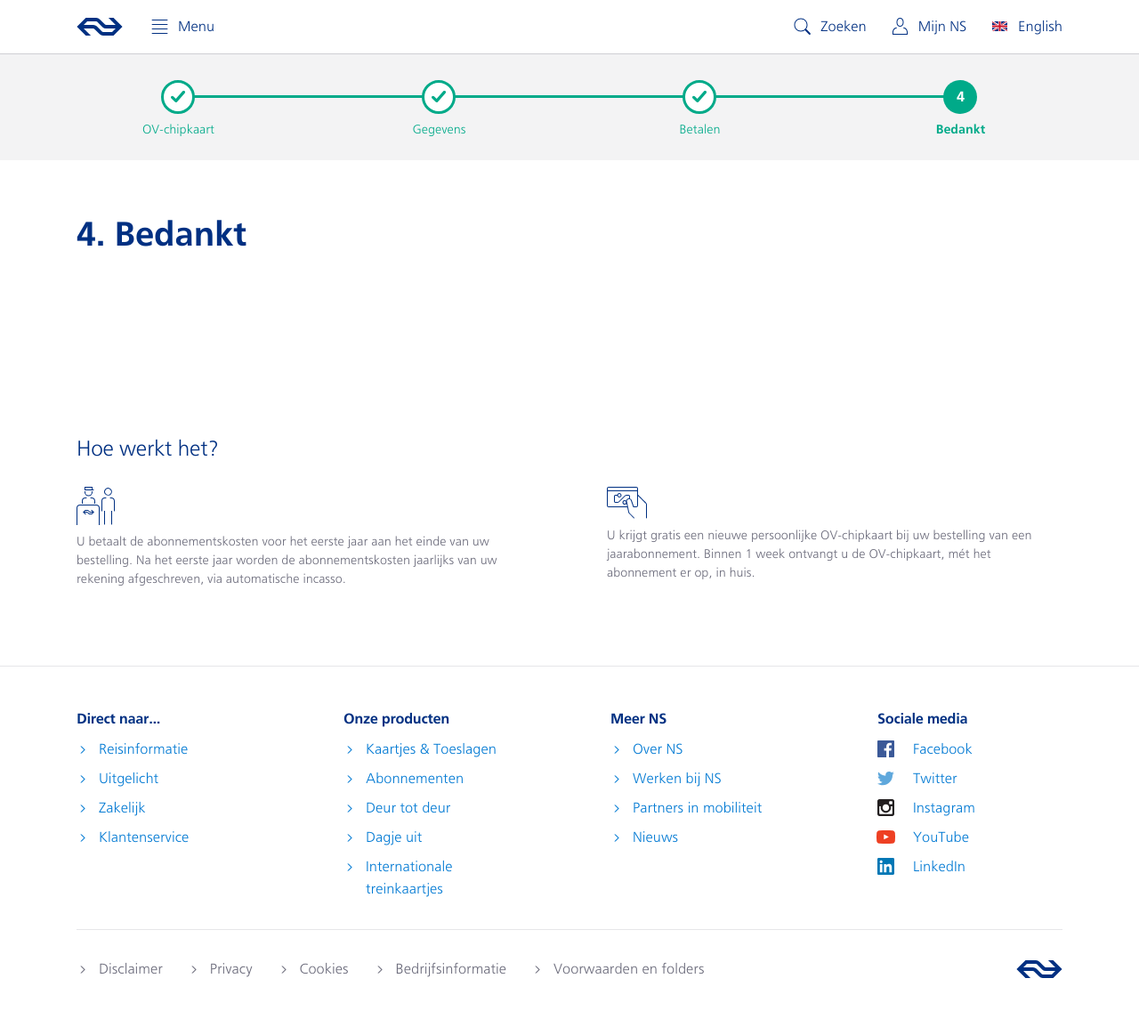
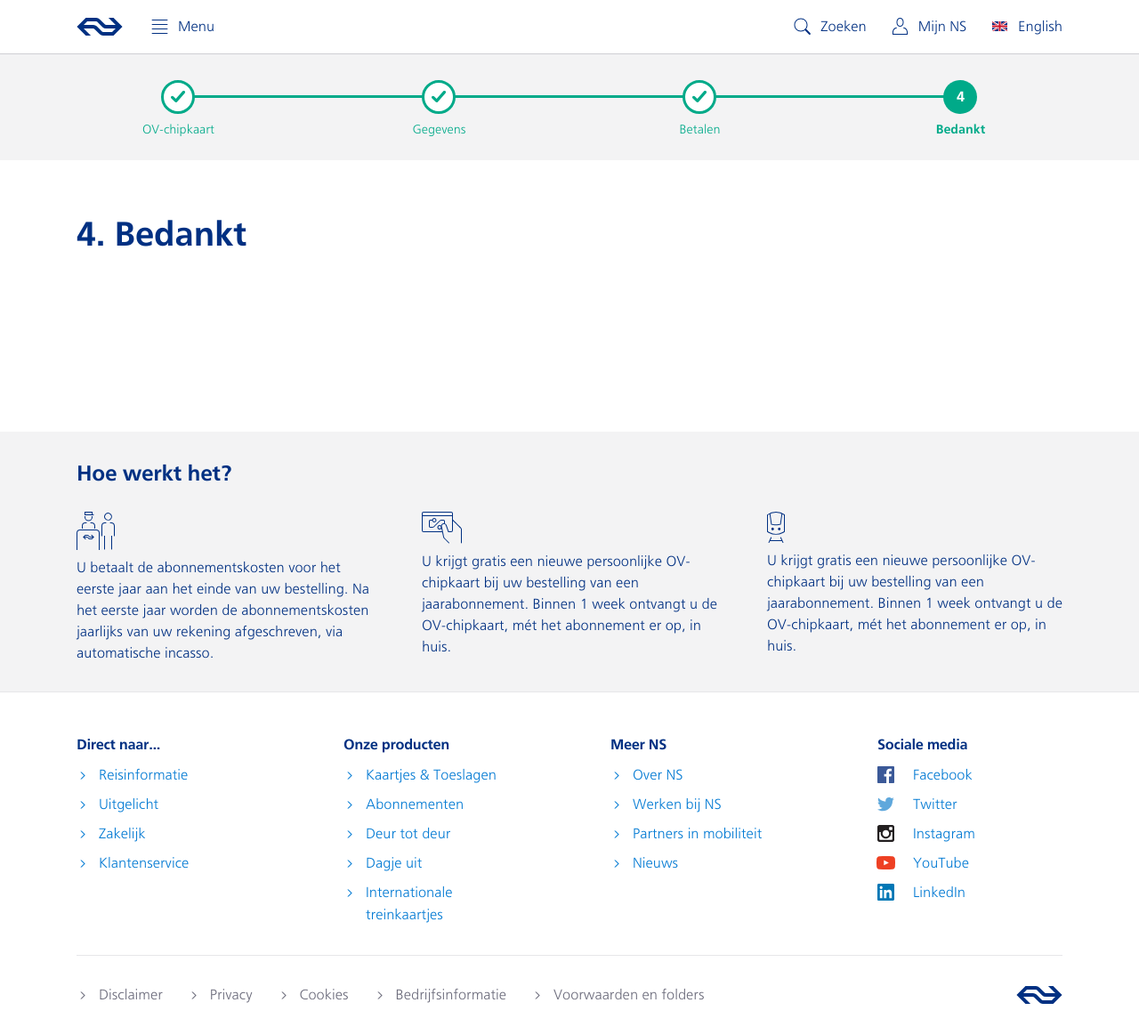
Before and after one commit to tdenheld/ns-ros, a Jekyll site: the page built from bestellen/stap4.html, in a window 1280 px wide and 1163 px high. Shown: the whole window at 89% size. Built offline with Jekyll 4.4.1, drawn with Linux system fonts in a browser that asks for light colours.

Commit message:
sections on funnel layout

```diff
--- a/_includes/comfort.html
+++ b/_includes/comfort.html
@@ -1,8 +1,9 @@
-<h4 class="headingM mb-4">Hoe werkt het?</h4>
-<div class="g g-2 gap-12">
+<div class="tk-comfort">
+    <h4 class="headingM fw-b mb-4">Hoe werkt het?</h4>
+    <div class="tk-comfort__grid">
         <div>
             <div include="/assets/img/icons/counter--large.svg" class="svg-blue"></div>
-        <div class="f-grey-4 f14 lh-copy mb-4">
+            <div class="f-blue f14 f16-sm lh-copy">
                 U betaalt de abonnementskosten voor het eerste jaar aan het einde van uw bestelling.
                 Na het eerste jaar worden de abonnementskosten jaarlijks van uw rekening afgeschreven, via automatische
                 incasso.
@@ -10,9 +11,17 @@
         </div>
         <div>
             <div include="/assets/img/icons/ov-chipkaart--large.svg" class="svg-blue"></div>
-        <div class="f-grey-4 f14 lh-copy">
+            <div class="f-blue f14 f16-sm lh-copy">
+                U krijgt gratis een nieuwe persoonlijke OV-chipkaart bij uw bestelling van een jaarabonnement.
+                Binnen 1 week ontvangt u de OV-chipkaart, mét het abonnement er op, in huis.
+            </div>
+        </div>
+        <div>
+            <div include="/assets/img/icons/train--medium.svg" class="svg-blue"></div>
+            <div class="f-blue f14 f16-sm lh-copy">
                 U krijgt gratis een nieuwe persoonlijke OV-chipkaart bij uw bestelling van een jaarabonnement.
                 Binnen 1 week ontvangt u de OV-chipkaart, mét het abonnement er op, in huis.
             </div>
         </div>
     </div>
+</div>
--- a/_includes/progress.html
+++ b/_includes/progress.html
@@ -1,113 +1,113 @@
-<div class="bg-grey-8 pv-2 pv-4-md">
+<div class="bg-grey-8">
     <div class="container ovr-container mv-0">
-        <div class="progress">
+        <div class="tk-progress">
             {% if page.step == 1 %}
             <div class="a a-fi-down">
-                <div class="progress__bar">
+                <div class="tk-progress__bar">
                     <div></div>
-                    <div class="progress__line"></div>
-                    <div class="progress__line"></div>
-                    <div class="progress__line"></div>
+                    <div class="tk-progress__line"></div>
+                    <div class="tk-progress__line"></div>
+                    <div class="tk-progress__line"></div>
                     <div></div>
                 </div>
-                <div class="progress__grid">
-                    <div class="progress__step progress__step--active">
-                        <div class="progress__circle">1</div>
-                        <div class="progress__description hidden-xs">OV-chipkaart</div>
+                <div class="tk-progress__grid">
+                    <div class="tk-progress__step tk-progress__step--active">
+                        <div class="tk-progress__circle">1</div>
+                        <div class="tk-progress__description hidden-xs">OV-chipkaart</div>
                     </div>
-                    <div class="progress__step">
-                        <div class="progress__circle">2</div>
-                        <div class="progress__description hidden-xs">Gegevens</div>
+                    <div class="tk-progress__step">
+                        <div class="tk-progress__circle">2</div>
+                        <div class="tk-progress__description hidden-xs">Gegevens</div>
                     </div>
-                    <div class="progress__step">
-                        <div class="progress__circle">3</div>
-                        <div class="progress__description hidden-xs">Betalen</div>
+                    <div class="tk-progress__step">
+                        <div class="tk-progress__circle">3</div>
+                        <div class="tk-progress__description hidden-xs">Betalen</div>
                     </div>
-                    <div class="progress__step">
-                        <div class="progress__circle">4</div>
-                        <div class="progress__description hidden-xs">Bedankt</div>
+                    <div class="tk-progress__step">
+                        <div class="tk-progress__circle">4</div>
+                        <div class="tk-progress__description hidden-xs">Bedankt</div>
                     </div>
                 </div>
             </div>
             {% endif %}
             {% if page.step == 2 %}
-            <div class="progress__bar">
+            <div class="tk-progress__bar">
                 <div></div>
-                <div class="progress__line progress__line--done"></div>
-                <div class="progress__line"></div>
-                <div class="progress__line"></div>
+                <div class="tk-progress__line tk-progress__line--done"></div>
+                <div class="tk-progress__line"></div>
+                <div class="tk-progress__line"></div>
                 <div></div>
             </div>
-            <div class="progress__grid">
-                <div class="progress__step progress__step--done">
-                    <div class="progress__circle"></div>
-                    <div class="progress__description hidden-xs">OV-chipkaart</div>
+            <div class="tk-progress__grid">
+                <div class="tk-progress__step tk-progress__step--done">
+                    <div class="tk-progress__circle"></div>
+                    <div class="tk-progress__description hidden-xs">OV-chipkaart</div>
                 </div>
-                <div class="progress__step progress__step--active">
-                    <div class="progress__circle">2</div>
-                    <div class="progress__description hidden-xs">Gegevens</div>
+                <div class="tk-progress__step tk-progress__step--active">
+                    <div class="tk-progress__circle">2</div>
+                    <div class="tk-progress__description hidden-xs">Gegevens</div>
                 </div>
-                <div class="progress__step">
-                    <div class="progress__circle">3</div>
-                    <div class="progress__description hidden-xs">Betalen</div>
+                <div class="tk-progress__step">
+                    <div class="tk-progress__circle">3</div>
+                    <div class="tk-progress__description hidden-xs">Betalen</div>
                 </div>
-                <div class="progress__step">
-                    <div class="progress__circle">4</div>
-                    <div class="progress__description hidden-xs">Bedankt</div>
+                <div class="tk-progress__step">
+                    <div class="tk-progress__circle">4</div>
+                    <div class="tk-progress__description hidden-xs">Bedankt</div>
                 </div>
             </div>
             {% endif %}
             {% if page.step == 3 %}
-            <div class="progress__bar">
+            <div class="tk-progress__bar">
                 <div></div>
-                <div class="progress__line progress__line--active"></div>
-                <div class="progress__line progress__line--done"></div>
-                <div class="progress__line"></div>
+                <div class="tk-progress__line tk-progress__line--active"></div>
+                <div class="tk-progress__line tk-progress__line--done"></div>
+                <div class="tk-progress__line"></div>
                 <div></div>
             </div>
-            <div class="progress__grid">
-                <div class="progress__step progress__step--done">
-                    <div class="progress__circle"></div>
-                    <div class="progress__description hidden-xs">OV-chipkaart</div>
+            <div class="tk-progress__grid">
+                <div class="tk-progress__step tk-progress__step--done">
+                    <div class="tk-progress__circle"></div>
+                    <div class="tk-progress__description hidden-xs">OV-chipkaart</div>
                 </div>
-                <div class="progress__step progress__step--done">
-                    <div class="progress__circle"></div>
-                    <div class="progress__description hidden-xs">Gegevens</div>
+                <div class="tk-progress__step tk-progress__step--done">
+                    <div class="tk-progress__circle"></div>
+                    <div class="tk-progress__description hidden-xs">Gegevens</div>
                 </div>
-                <div class="progress__step progress__step--active">
-                    <div class="progress__circle">3</div>
-                    <div class="progress__description hidden-xs">Betalen</div>
+                <div class="tk-progress__step tk-progress__step--active">
+                    <div class="tk-progress__circle">3</div>
+                    <div class="tk-progress__description hidden-xs">Betalen</div>
                 </div>
-                <div class="progress__step">
-                    <div class="progress__circle">4</div>
-                    <div class="progress__description hidden-xs">Bedankt</div>
+                <div class="tk-progress__step">
+                    <div class="tk-progress__circle">4</div>
+                    <div class="tk-progress__description hidden-xs">Bedankt</div>
                 </div>
             </div>
             {% endif %}
             {% if page.step == 4 %}
-            <div class="progress__bar">
+            <div class="tk-progress__bar">
                 <div></div>
-                <div class="progress__line progress__line--active"></div>
-                <div class="progress__line progress__line--active"></div>
-                <div class="progress__line progress__line--done"></div>
+                <div class="tk-progress__line tk-progress__line--active"></div>
+                <div class="tk-progress__line tk-progress__line--active"></div>
+                <div class="tk-progress__line tk-progress__line--done"></div>
                 <div></div>
             </div>
-            <div class="progress__grid">
-                <div class="progress__step progress__step--done">
-                    <div class="progress__circle"></div>
-                    <div class="progress__description hidden-xs">OV-chipkaart</div>
+            <div class="tk-progress__grid">
+                <div class="tk-progress__step tk-progress__step--done">
+                    <div class="tk-progress__circle"></div>
+                    <div class="tk-progress__description hidden-xs">OV-chipkaart</div>
                 </div>
-                <div class="progress__step progress__step--done">
-                    <div class="progress__circle"></div>
-                    <div class="progress__description hidden-xs">Gegevens</div>
+                <div class="tk-progress__step tk-progress__step--done">
+                    <div class="tk-progress__circle"></div>
+                    <div class="tk-progress__description hidden-xs">Gegevens</div>
                 </div>
-                <div class="progress__step progress__step--done">
-                    <div class="progress__circle"></div>
-                    <div class="progress__description hidden-xs">Betalen</div>
+                <div class="tk-progress__step tk-progress__step--done">
+                    <div class="tk-progress__circle"></div>
+                    <div class="tk-progress__description hidden-xs">Betalen</div>
                 </div>
-                <div class="progress__step progress__step--active">
-                    <div class="progress__circle">4</div>
-                    <div class="progress__description hidden-xs">Bedankt</div>
+                <div class="tk-progress__step tk-progress__step--active">
+                    <div class="tk-progress__circle">4</div>
+                    <div class="tk-progress__description hidden-xs">Bedankt</div>
                 </div>
             </div>
             {% endif %}
--- a/_layouts/default.html
+++ b/_layouts/default.html
@@ -33,7 +33,7 @@
     {% include footer.html class="bo-t" %}
 
     <div class="visible-xs">
-        <div class="sticky-bar js-sticky-bar">
+        <div class="tk-sticky-bar js-sticky-bar">
             <a href="/bestellen/stap{{ page.dest }}.html" class="button button--arrowRight button--nsYellow w-100 w-auto-sm">
                 {{ page.cta }}
             </a>
--- a/_layouts/funnel.html
+++ b/_layouts/funnel.html
@@ -4,18 +4,18 @@
 
 {% if page.progress %} {% include progress.html %} {% endif %}
 
-<div class="container ovr-container ">
-    <div class="grid">
-        <div class="grid__unit ovr-grid__unit s-4-4 a a-fi-right-small a-stag-del">
-            <div class="tile">
-                {{ content }}
-                {% if page.cta %}{% include cta.html %}{% endif %}
-            </div>
-        </div>
-        <div class="grid__unit ovr-grid__unit s-4-4 a a-fi-right-small a-stag-del">
-            <div class="tile">
-                {% include comfort.html %}
-            </div>
+<section>
+    <div class="container ovr-container">
+        <div class="pa-2r">
+            {{ content }}
+            {% if page.cta %}{% include cta.html %}{% endif %}
         </div>
     </div>
-</div>
+</section>
+<section class="bg-grey-8">
+    <div class="container ovr-container mb-0">
+        <div class="pa-2r">
+            {% include comfort.html %}
+        </div>
+    </div>
+</section>
--- a/_sass/templates.app.scss
+++ b/_sass/templates.app.scss
@@ -2,7 +2,7 @@
          App
 --------------------*/
 
-.sticky-bar {
+.tk-sticky-bar {
     display: none;
     position: fixed;
     bottom: 0;
@@ -18,7 +18,15 @@
 
 // progress bar
 // --------------------------------------------
-.progress__grid {
+.tk-progress {
+    padding: $half-gutter 0;
+
+    @include md {
+        padding: $gutter 0;
+    }
+}
+
+.tk-progress__grid {
     display: grid;
     grid-template-columns: repeat(4, 1fr);
     align-items: center;
@@ -26,7 +34,7 @@
 }
 
 // circle
-.progress__circle {
+.tk-progress__circle {
     // lay-out
     display: flex;
     align-items: center;
@@ -44,21 +52,21 @@
     color: $ns-grey-5;
 }
 
-.progress__description {
+.tk-progress__description {
     margin-top: 10px;
     font-size: calculate-rem(14px);
     text-align: center;
     color: $ns-grey-5;
 }
 
-.progress__step {
+.tk-progress__step {
     position: relative;
     display: grid;
     justify-content: center;
 }
 
-.progress__step--active {
-    .progress__description {
+.tk-progress__step--active {
+    .tk-progress__description {
         font-weight: bold;
 
         @keyframes color-descr {
@@ -74,7 +82,7 @@
         animation: color-descr 400ms $ease both 400ms;
     }
 
-    .progress__circle {
+    .tk-progress__circle {
         @keyframes color-in {
             from {
                 border: 3px solid $ns-grey-6b;
@@ -93,12 +101,12 @@
     }
 }
 
-.progress__step--done {
-    .progress__description {
+.tk-progress__step--done {
+    .tk-progress__description {
         color: $ns-green-sexy;
     }
 
-    .progress__circle {
+    .tk-progress__circle {
         border: 3px solid $ns-green-sexy;
 
         &:before {
@@ -113,23 +121,23 @@
 }
 
 // bar
-.progress__bar {
+.tk-progress__bar {
     position: relative;
     top: 20px;
     display: grid;
     grid-template-columns: 1fr 2fr 2fr 2fr 1fr;
 }
 
-.progress__line {
+.tk-progress__line {
     background-color: $ns-grey-6b;
     height: 3px;
 }
 
-.progress__line--active {
+.tk-progress__line--active {
     background-color: $ns-green-sexy;
 }
 
-.progress__line--done {
+.tk-progress__line--done {
     &:after {
         content: "";
         display: block;
@@ -152,3 +160,18 @@
         transform-origin: 0 0;
     }
 }
+
+
+
+
+// comfort information – how it works
+// --------------------------------------------
+.tk-comfort__grid {
+    display: grid;
+    grid-gap: $gutter;
+
+    @include sm {
+        grid-template-columns: repeat(3, 1fr);
+        grid-column-gap: $double-gutter;
+    }
+}
--- a/_sass/utilities.tachyons.scss
+++ b/_sass/utilities.tachyons.scss
@@ -65,17 +65,21 @@
 */
 
 // auto-margins
-.m-auto {
-    margin: 0 auto;
-}
+// rem padding (NS tile padding)
+.m-auto {margin: 0 auto;}
+.pa-2r {padding: 2rem;}
+
 @include sm {
     .m-auto-sm {margin: 0 auto;}
+    .pa-2r-sm {padding: 2rem;}
 }
 @include md {
     .m-auto-md {margin: 0 auto;}
+    .pa-2r-md {padding: 2rem;}
 }
 @include lg {
     .m-auto-lg {margin: 0 auto;}
+    .pa-2r-lg {padding: 2rem;}
 }
 
 @for $i from 0 through 20 {
```
Also changed, not shown: 6 other files. Lines whose indentation alone changed are shown as unchanged.
